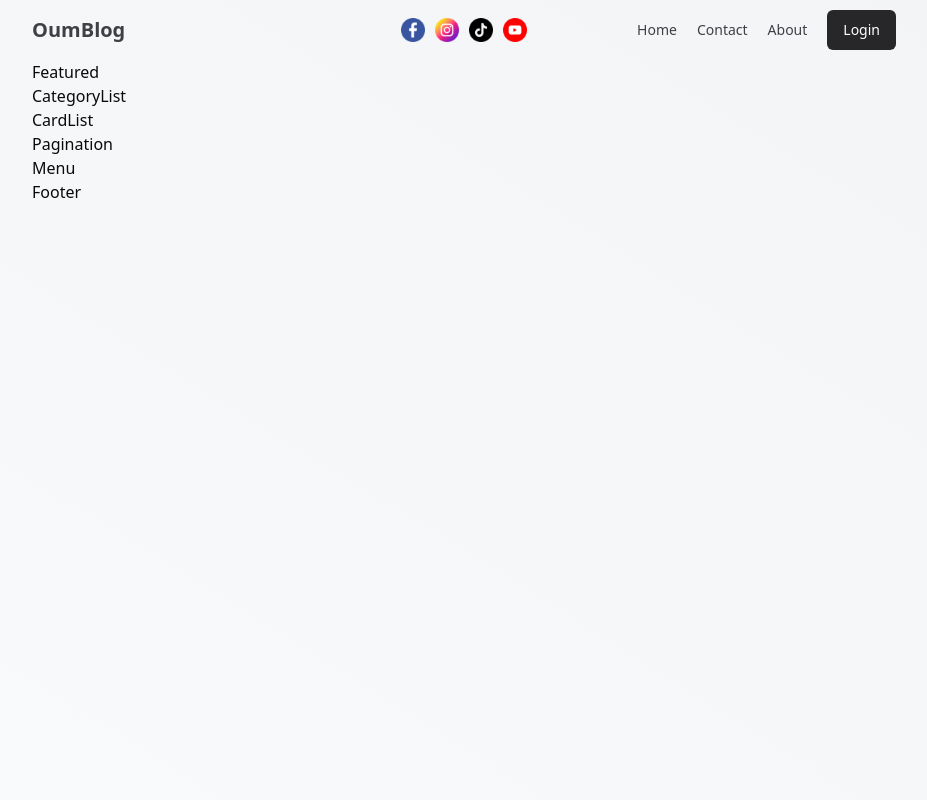
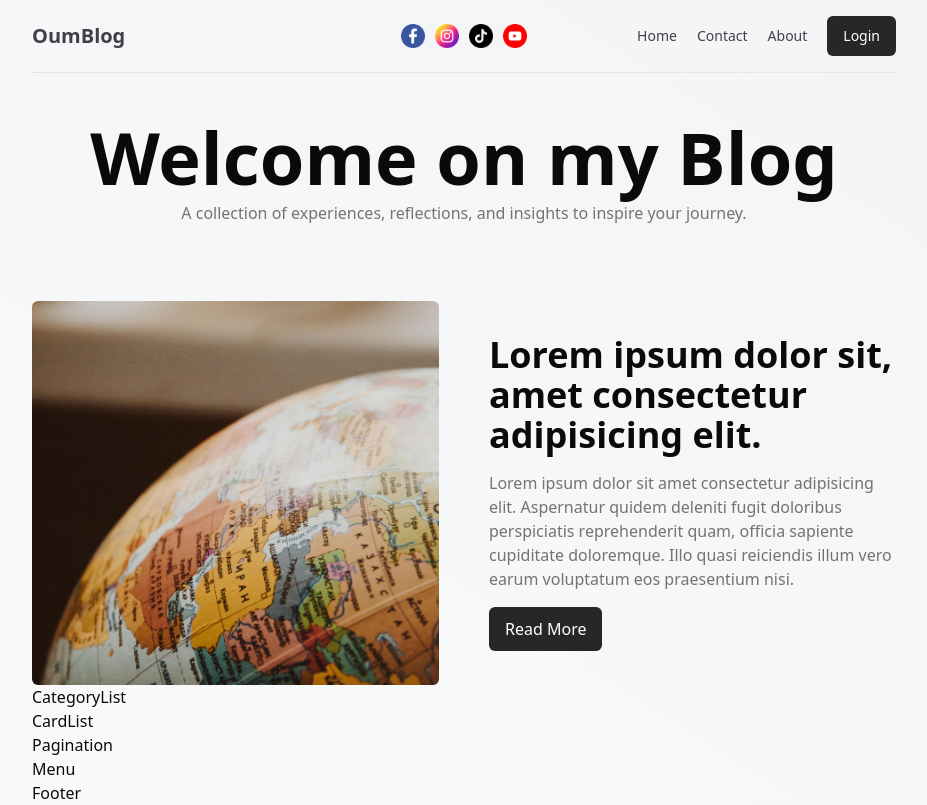
Before and after one commit to OumB2021/Oumblog, a Next.js app: page / in a window 1280 px wide. Shown: the whole page, without its empty margins (176-1103 px from the left). Built offline with nearby package versions, Linux system fonts and the light colour scheme.

Commit message:
featured page

```diff
--- a/components/featured/index.tsx
+++ b/components/featured/index.tsx
@@ -1,4 +1,47 @@
+import Image from "next/image";
+
 function Featured() {
-  return <div className="">Featured</div>;
+  return (
+    <div className="mt-8">
+      {/* TITLE */}
+      <div className="flex flex-col items-center justify-center p-4 space-y-2">
+        {/* TITLE */}
+        <h1 className="text-7xl font-bold">Welcome on my Blog</h1>
+        <p className="text-base text-muted-foreground">
+          A collection of experiences, reflections, and insights to inspire your
+          journey.
+        </p>
+      </div>
+
+      <div className="mt-[60px] flex items-center gap-[50px]">
+        {/* Image */}
+        <div className="relative h-96 flex-1 ">
+          <Image
+            src="/p1.jpg"
+            alt=""
+            fill
+            className="rounded-md object-cover"
+          />
+        </div>
+
+        {/* Image */}
+        <div className="flex-1 flex items-start flex-col gap-4">
+          <h1 className="text-4xl font-bold">
+            Lorem ipsum dolor sit, amet consectetur adipisicing elit.
+          </h1>
+          <p className="text-muted-foreground ">
+            Lorem ipsum dolor sit amet consectetur adipisicing elit. Aspernatur
+            quidem deleniti fugit doloribus perspiciatis reprehenderit quam,
+            officia sapiente cupiditate doloremque. Illo quasi reiciendis illum
+            vero earum voluptatum eos praesentium nisi.
+          </p>
+
+          <button className="rounded-md bg-zinc-800 dark:bg-zinc-100 px-4 py-[10px] text-white dark:text-zinc-800">
+            Read More
+          </button>
+        </div>
+      </div>
+    </div>
+  );
 }
 export default Featured;
--- a/components/navbar/index.tsx
+++ b/components/navbar/index.tsx
@@ -5,7 +5,7 @@ import HamburgerMenu from "../hamburger-menu";
 
 function Navbar() {
   return (
-    <div className="flex items-center justify-between py-[10px]">
+    <div className="flex items-center justify-between py-4 border-b">
       {/* LOGO */}
       <div className="flex flex-1">
         <Link
```
Also changed, not shown: public/p1.jpeg (deleted), public/p1.jpg (added).
